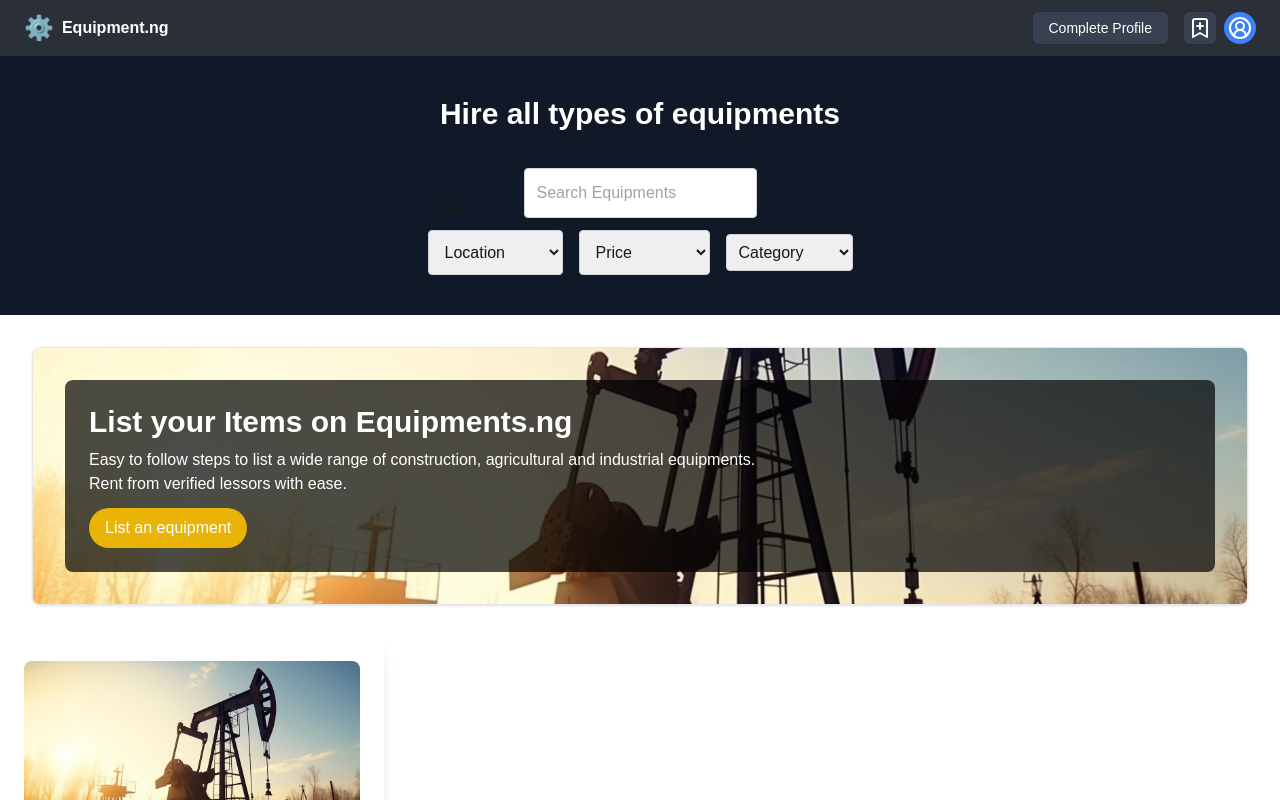
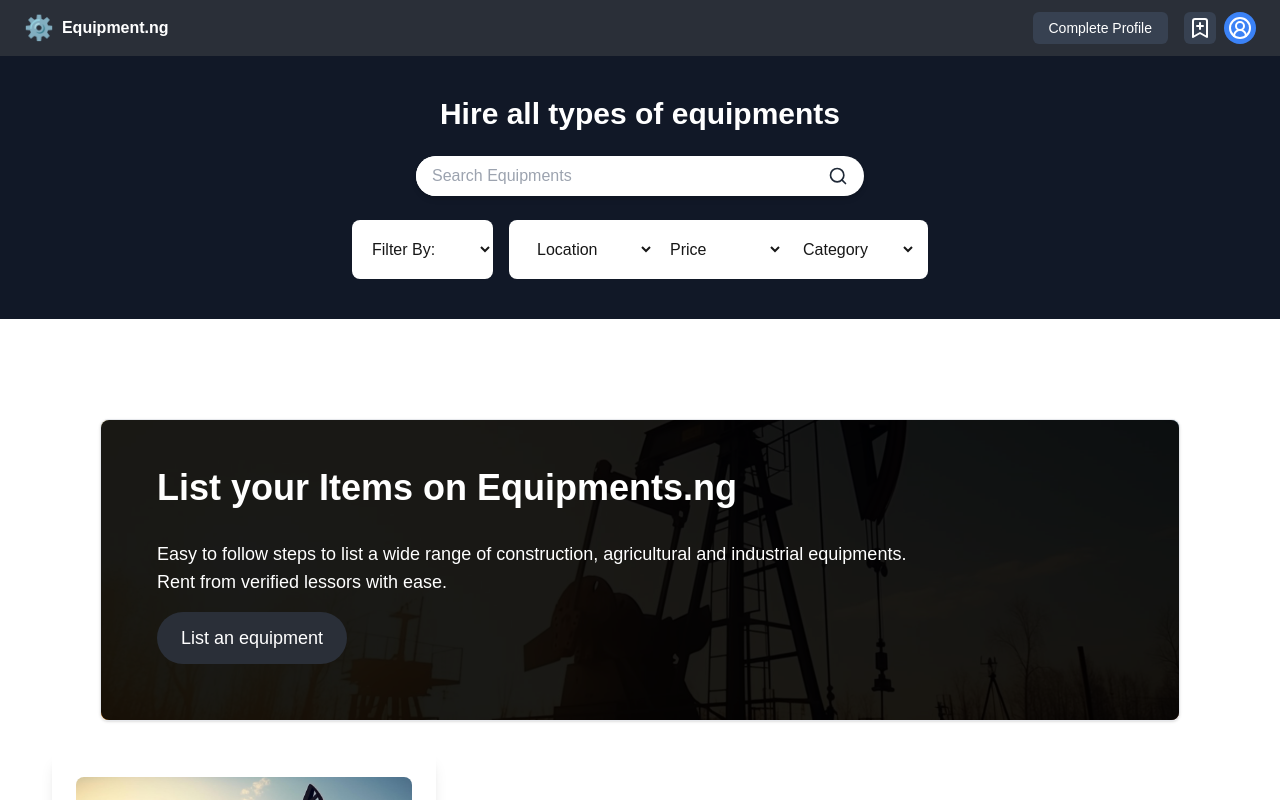
Before and after one commit to AyendiSimeon1/Euipmentng, a Next.js app: page / in a window 1280 px wide. Shown: the top 800 px of the page. Built offline with nearby package versions, Linux system fonts and the light colour scheme.

Commit message:
updated auth ui components

```diff
--- a/src/components/auth/login.js
+++ b/src/components/auth/login.js
@@ -48,7 +48,7 @@
                   {...register('email')}
                   type="email"
                   placeholder="Email"
-                  className="mt-1 block w-full rounded-md border border-gray-300 px-3 py-2 shadow-sm focus:border-yellow-500 focus:outline-none focus:ring-yellow-500"
+                  className="mt-1 block w-full rounded-md border border-gray-300 px-3 py-2 shadow-sm focus:border-[#2A2F38] focus:outline-none focus:ring-[#2A2F38]"
                 />
                 {errors.email && (
                   <p className="mt-1 text-sm text-red-600">
@@ -63,7 +63,7 @@
                     {...register('password')}
                     type={showPassword ? 'text' : 'password'}
                     placeholder="Password"
-                    className="mt-1 block w-full rounded-md border border-gray-300 px-3 py-2 shadow-sm focus:border-yellow-500 focus:outline-none focus:ring-yellow-500"
+                    className="mt-1 block w-full rounded-md border border-gray-300 px-3 py-2 shadow-sm focus:border-[#2A2F38] focus:outline-none focus:ring-[#2A2F38]"
                   />
                   <button
                     type="button"
@@ -86,15 +86,15 @@
 
               <div className="flex justify-between">
                 <div className="flex items-center px-2">
-                  <input
-                    {...register('terms')}
-                    type="checkbox"
-                    className="h-4 w-4 rounded border-yellow-300 text-yellow-600 focus:ring-yellow-500 checked:bg-yellow-600"
-                  />
+                <input
+                  {...register('terms')}
+                  type="checkbox"
+                  className="h-4 w-4 rounded border-gray-300 bg-white checked:border-red-500 checked:bg-red-50"
+                />
                   <p className="px-2 font-medium text-slate">Remember me</p>
                 </div>
                 <div>
-                  <a href="/" className="text-yellow-500 font-medium">
+                  <a href="/" className="text-[#2A2F38] font-bold">
                     Forgot Password?
                   </a>
                 </div>
@@ -106,7 +106,7 @@
               <button
                 type="submit"
                 disabled={isLoading}
-                className="w-full flex justify-center py-2 px-4 border border-transparent rounded-full shadow-sm text-sm font-medium text-white bg-yellow-600 hover:bg-yellow-700 focus:outline-none focus:ring-2 focus:ring-offset-2 focus:ring-yellow-500 disabled:opacity-50"
+                className="w-full flex justify-center py-2 px-4 border border-transparent rounded-full shadow-sm text-sm font-medium text-white bg-[#2A2F38] hover:bg-[#2A2F38] focus:outline-none focus:ring-2 focus:ring-offset-2 focus:ring-yellow-500 disabled:opacity-50"
               >
                 {isLoading ? 'Signing in...' : 'Login'}
               </button>
@@ -133,7 +133,7 @@
             </form>
           </div>
           <div>
-            <p className='text-center mt-4 text-gray-600'>Don't have an account? <a href='/' className='text-yellow-500 font-medium'>Create an account</a></p>
+            <p className='text-center mt-4 text-[#2A2F38]'>Don't have an account? <a href='/' className='text-[#2A2F38] font-bold'>Create an account</a></p>
           </div>
         </div>
       </div>
--- a/src/components/homepage/hero.js
+++ b/src/components/homepage/hero.js
@@ -3,50 +3,65 @@
 export default function Hero() {
     return (
         <div>
-            <div className="flex items-center justify-center bg-gray-900  ">
-                <div className="px-6 py-10 mx-3 max-w-4xl text-center">
-                    <p className="text-3xl font-bold text-white mb-6">Hire all types of equipments</p>
-                    <div className="relative ">
-                    <input
+            <div className="flex justify-center bg-gray-900  ">
+                <div className="px-6 py-10 mx-3 max-w-7xl ">
+                    <h1 className="text-3xl font-bold text-white mb-6 text-center">Hire all types of equipments</h1>
+                    <div className="flex justify-center mb-6">
+                        <div className="flex w-full max-w-md items-center bg-white rounded-full shadow-md">
+                        <input
                             type="text"
                             placeholder="Search Equipments"
-                            className="p-3 m-3 rounded border border-gray-300 w-full md:w-auto"
+                            className="w-full px-4 py-2 rounded-l-full text-gray-800 focus:outline-none"
                         />
-                        <button className='absolute left-3 top-1/2' >
-                            <SearchIcon  />
+                        <button className="px-4 py-2 text-gray-800">
+                            <SearchIcon className="h-5 w-5" />
+
                         </button>
+                        </div>
                     </div>
+
                     <div className="flex flex-col md:flex-row items-center justify-center space-y-4 md:space-y-0 md:space-x-4">
-
-                        <select className="p-3 rounded border border-gray-300 w-full md:w-auto">
+                    <select className="bg-white px-4 py-5 rounded-lg focus:outline-nonebg-white w-full md:w-auto focus:outline-none">
+                            <option value="">Filter By:</option>
+                            <option value="new-york">New York</option>
+                            <option value="los-angeles">Los Angeles</option>
+                            <option value="chicago">Chicago</option>
+                        </select>
+                        <div className="flex items-center bg-white px-3 py-2 rounded-lg focus:outline-none">
+                        <select className="p-3 rounded bg-white w-full md:w-auto focus:outline-none">
                             <option value="">Location</option>
                             <option value="new-york">New York</option>
                             <option value="los-angeles">Los Angeles</option>
                             <option value="chicago">Chicago</option>
                         </select>
-                        <select className="p-3 rounded border border-gray-300 w-full md:w-auto">
+                        <select className="p-3 rounded bg-white w-full md:w-auto focus:outline-none">
                             <option value="">Price</option>
                             <option value="low-to-high">Low to High</option>
                             <option value="industrial">Industrial</option>
                         </select>
-                        <select className="ml-2 p-2 rounded border border-gray-300">
+                        <select className="ml-2 p-2 rounded bg-white focus:outline-none">
                             <option value="">Category</option>
                             <option value="new-york">New York</option>
                             <option value="los-angeles">Los Angeles</option>
                             <option value="chicago">Chicago</option>
                         </select>
+                        </div>
                     </div>
                 </div>
             </div>
-            <div className="mt-8 mx-8 mb-8 px-8 py-8 border bg-gradient-to-r from-gray-900 via-gray-800 to-gray-900 rounded-lg shadow bg-cover bg-center" style={{ backgroundImage: "url('future.jpeg')", backgroundSize: 'cover', backgroundPosition: 'center' }}>
-                <div className="bg-black bg-opacity-70 p-6 rounded-lg">
-                    <h2 className="font-bold text-3xl text-white">List your Items on Equipments.ng</h2>
-                    <p className="text-white pt-2">Easy to follow steps to list a wide range of construction, agricultural and industrial equipments. <br />Rent from verified lessors with ease.</p>
-                    <button className="mt-3 text-white bg-yellow-500 font-medium px-4 py-2 rounded-full">List an equipment</button>
+            <div className='p-5 m-8'>
+            <div className="mt-12 mx-12 mb-8  border bg-gradient-to-r from-gray-900 via-gray-800 to-gray-500 rounded-lg shadow bg-cover bg-center space-y-4" style={{ backgroundImage: "url('future.jpeg')", backgroundSize: 'cover', backgroundPosition: 'center' }}>
+                <div className="bg-black bg-opacity-90 p-6 rounded-lg min-h-[300px] ">
+                <h2 className="font-bold text-4xl text-white mx-8 mt-6">List your Items on Equipments.ng</h2>
+                    <p className="text-white pt-4 mx-8 mt-4 text-lg">Easy to follow steps to list a wide range of construction, agricultural and industrial equipments. <br />Rent from verified lessors with ease.</p>
+                <button className="mx-8 mt-4 text-white bg-[#2A2F38] font-medium px-6 py-3 text-lg rounded-full">List an equipment</button>
                 </div>
             </div>
+            <Card />
+            </div>
 
-                <Card />
+
+
 
         </div>
     )
```
Also changed, not shown: src/components/auth/signup.js (+8 -8 lines).
